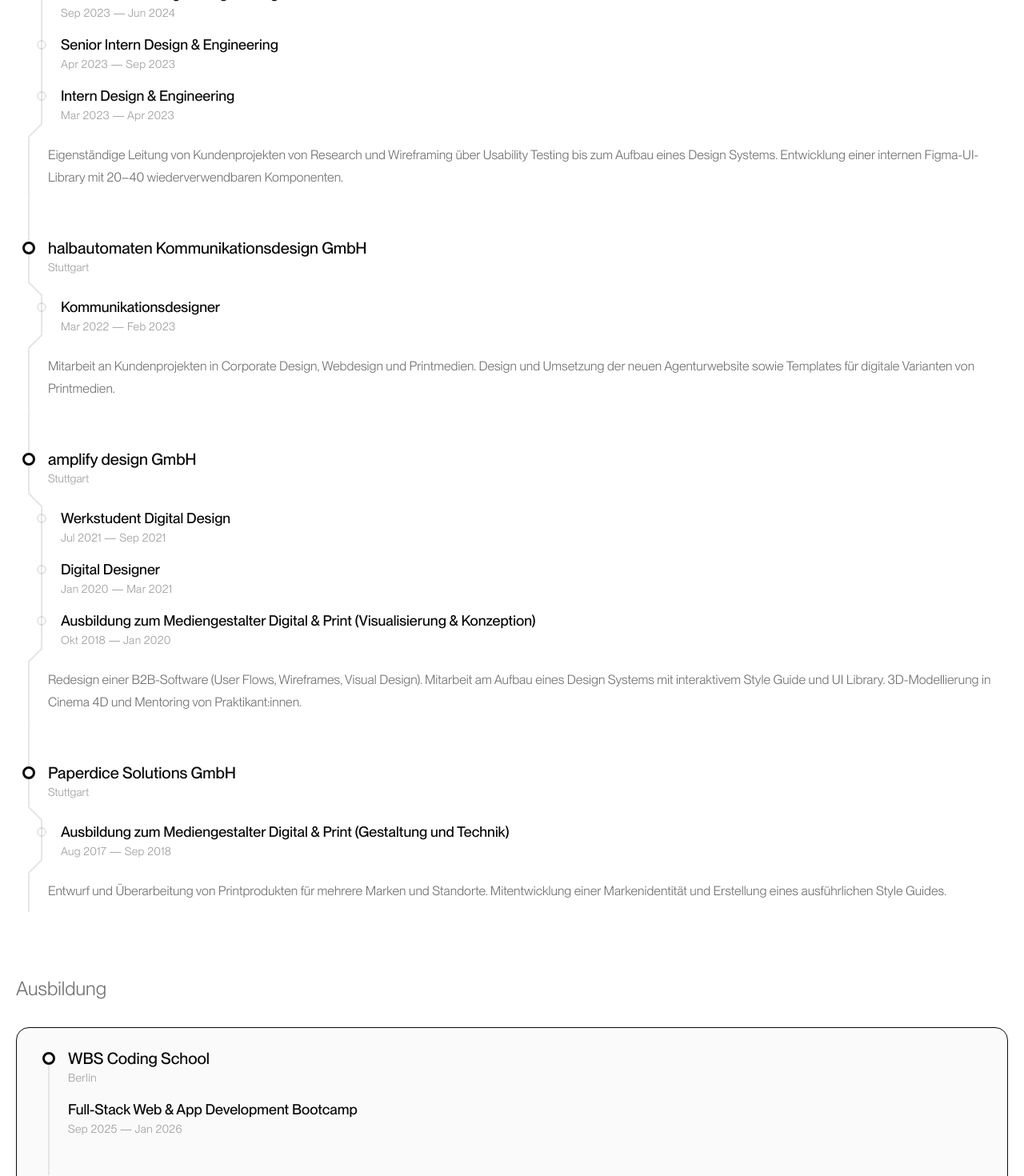
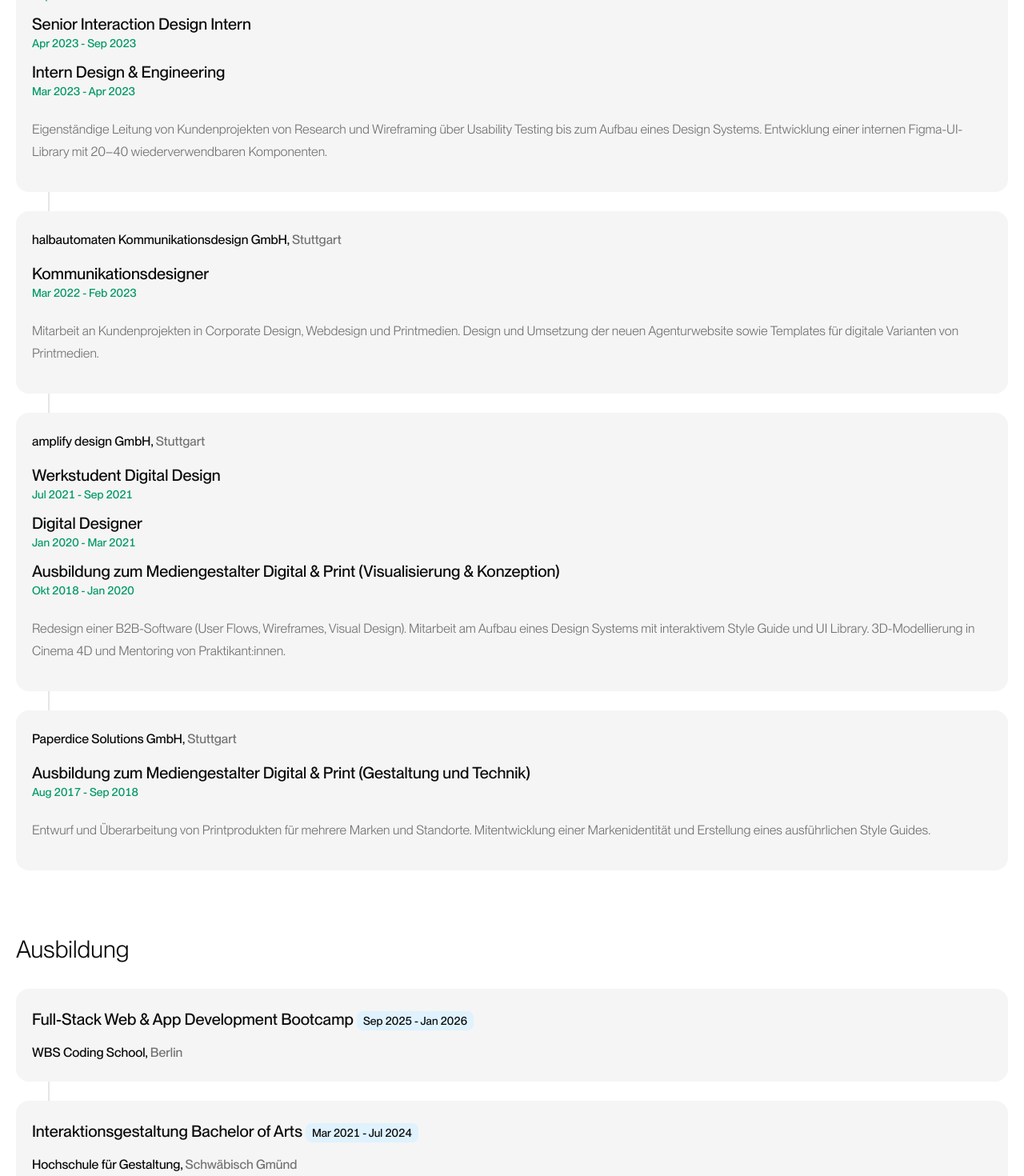
Before and after one commit to steffenaichele/portfolio, a Next.js app: page /cv in a window 1280 px wide. Shown: the part 940-2410 px from the top of the page at 80% size. Built offline with nearby package versions, Linux system fonts and the light colour scheme; what @toolwind/corner-shape would draw is missing.

Commit message:
feat: refactor CV components for improved structure and styling

```diff
--- a/src/app/components/CVEducationItem.tsx
+++ b/src/app/components/CVEducationItem.tsx
@@ -2,52 +2,43 @@ import type { CVEntry } from "../data/cv_de";
 
 interface CVEducationItemProps {
 	entry: CVEntry;
-	isFirst?: boolean;
+	isLast?: boolean;
 }
 
-export function CVEducationItem({ entry, isFirst = false }: CVEducationItemProps) {
+export function CVEducationItem({
+	entry,
+	isLast = false,
+}: CVEducationItemProps) {
 	const indicatorColor = "var(--color-cvindicator-bg-edu)";
 	const role = entry.roles[0]; // Education entries have single role
 
-	const lineClasses = isFirst
-		? "relative w-8 flex-none flex justify-center before:absolute before:content-[''] before:w-0.5 before:h-[calc(100%-16px)] before:rounded-[1px] before:bg-[var(--color-cvindicator-line)] before:bottom-0 before:left-[50%] before:-translate-x-1/2"
-		: "relative w-8 flex-none flex justify-center before:absolute before:content-[''] before:w-0.5 before:h-full before:rounded-[1px] before:bg-[var(--color-cvindicator-line)] before:top-[50%] before:left-[50%] before:-translate-x-1/2 before:-translate-y-1/2";
+	const lineClasses = isLast ? "hidden" : "visible";
 
 	return (
-		<li className="bg-[var(--color-surface-bg)] stroke-[var(--color-surface-stroke)] border rounded-[var(--radius-surface)] p-6 relative">
-			<div className="flex gap-2">
-				<div className={lineClasses}>
-					<span
-						className="flex-none w-4 h-4 mt-1.5 rounded-full border-3 bg-[var(--color-cvindicator-bg-main)] z-[5]"
-						style={{
-							borderColor: indicatorColor,
-						}}></span>
-				</div>
-				<div className="flex flex-col gap-4 mb-12">
-					<div className="">
+		<li>
+			<div className="bg-[var(--color-surface-bg)] rounded-[var(--radius-surface)] flex flex-col gap-4 px-5 py-6">
 				<h2 className="text-xl font-medium text-[var(--color-text-primary)]">
-							{entry.organization}
+					<span className="mr-1 text-pretty">{role.title}</span>
+					<span className="px-2 py-1 text-sm font-medium text-nowrap tabular-nums text-[var(--color-text-primary)] bg-sky-100 rounded-[var(--radius-squircle-sm)] corner-squircle">
+						{role.startMonth} {role.startYear} {" - "}
+						{role.endMonth} {role.endYear}
+					</span>
 				</h2>
-						<p className="text-sm tracking-wide text-[var(--color-text-tertiary)]">
+
+				<h3 className="text-md font-medium text-[var(--color-text-primary)]">
+					{entry.organization},{" "}
+					<span className=" text-[var(--color-text-secondary)]">
 						{entry.location}
-						</p>
-					</div>
-					<div>
-						<h3 className="text-lg font-medium text-[var(--color-text-primary)]">
-							{role.title}
+					</span>
 				</h3>
-						<div className="text-sm tracking-wide text-[var(--color-text-tertiary)]">
-							{role.startMonth} {role.startYear} {" — "}
-							{role.endMonth} {role.endYear}
-						</div>
-					</div>
+
 				{entry.descriptionShort && (
 					<p className="text-base leading-7 text-[var(--color-text-secondary)] pt-2 pb-1 mb-2">
 						{entry.descriptionShort}
 					</p>
 				)}
 			</div>
-			</div>
+			<div className={`w-0.5 h-6 ml-10 bg-[var(--color-cvindicator-line)] ${lineClasses}`}></div>
 		</li>
 	);
 }
--- a/src/app/components/CVExperienceItem.tsx
+++ b/src/app/components/CVExperienceItem.tsx
@@ -2,105 +2,48 @@ import type { CVEntry } from "../data/cv_de";
 
 interface CVExperienceItemProps {
 	entry: CVEntry;
-	isFirst?: boolean;
 	isLast?: boolean;
 }
 
-export function CVExperienceItem({ entry, isFirst = false, isLast = false }: CVExperienceItemProps) {
-	const indicatorColor = "var(--color-cvindicator-bg-exp)";
-
-	const lineClasses = isFirst
-		? "relative w-8 flex-none flex justify-center before:absolute before:content-[''] before:w-0.5 before:h-[calc(100%-16px)] before:rounded-[1px] before:bg-[var(--color-cvindicator-line)] before:bottom-0 before:left-[50%] before:-translate-x-1/2"
-		: "relative w-8 flex-none flex justify-center before:absolute before:content-[''] before:w-0.5 before:h-full before:rounded-[1px] before:bg-[var(--color-cvindicator-line)] before:top-[50%] before:left-[50%] before:-translate-x-1/2 before:-translate-y-1/2";
+export function CVExperienceItem({
+	entry,
+	isLast = false,
+}: CVExperienceItemProps) {
+	const lineClasses = isLast ? "hidden" : "visible";
 
 	return (
 		<li>
-			<div className="flex gap-2">
-				<div className={lineClasses}>
-					<span
-						className="flex-none w-4 h-4 mt-1.5 rounded-full border-3 bg-[var(--color-cvindicator-bg-main)] z-[5]"
-						style={{
-							borderColor: indicatorColor,
-						}}></span>
+			<div className="bg-[var(--color-surface-bg)] rounded-[var(--radius-surface)] flex flex-col gap-4 px-5 py-6">
+				<h3 className="text-md font-medium text-[var(--color-text-primary)]">
+					{entry.organization},{" "}
+					<span className=" text-[var(--color-text-secondary)]">
+						{entry.location}
+					</span>
+				</h3>
+
+				<div className="flex flex-col gap-3">
+					{entry.roles.map((role) => (
+						<h2
+							key={`${role.title}-${role.startYear}-${role.startMonth}`}
+							className="text-xl font-medium text-[var(--color-text-primary)]">
+							{role.title}
+
+							<p className="text-sm font-medium text-nowrap tabular-nums text-emerald-600">
+								{role.startMonth} {role.startYear} {" - "}
+								{role.endMonth} {role.endYear}
+							</p>
+						</h2>
+					))}
 				</div>
-				<div className="flex flex-col mb-2">
-					<h2 className="text-xl font-medium text-[var(--color-text-primary)]">
-						{entry.organization}
-					</h2>
-					<p className="text-sm text-[var(--color-text-tertiary)]">
-						{entry.location}
+
+				{entry.descriptionShort && (
+					<p className="text-base leading-7 text-[var(--color-text-secondary)] pt-2 pb-1 mb-2">
+						{entry.descriptionShort}
 					</p>
-				</div>
+				)}
 			</div>
-			<div className="h-[18px] pl-[15px] relative before:absolute before:content-[''] before:w-0.5 before:h-0.5 before:bg-[var(--color-cvindicator-line)] before:top-0 before:left-[15px] before:rounded-bl-sm after:absolute after:content-[''] after:w-0.5 after:h-0.5 after:bg-[var(--color-cvindicator-line)] after:bottom-0 after:left-[31px] after:rounded-tr-sm">
-				<svg
-					className="w-[18px] h-full"
-					viewBox="0 0 18 18"
-					preserveAspectRatio="none">
-					<line
-						x1="1"
-						y1="1"
-						x2="17"
-						y2="17"
-						stroke="var(--color-cvindicator-line)"
-						strokeWidth="2"
-						strokeLinecap="round"
-					/>
-				</svg>
-			</div>
-			<div className="flex ml-8 gap-1 relative before:absolute before:content-[''] before:w-0.5 before:h-full before:rounded-[1px] before:bg-[var(--color-cvindicator-line)] before:top-[50%] before:left-0 before:-translate-x-1/2 before:-translate-y-1/2">
-				<div className="flex flex-col gap-4">
-					{entry.roles.map((role) => {
-						return (
-							<div
-								className="relative flex flex-col pl-6 "
-								key={`${role.title}-${role.startYear}-${role.startMonth}`}>
-								<span
-									className="absolute top-2 -left-1.5 flex-none w-3 h-3 border-2 border-[var(--color-cvindicator-border)] rounded-full z-[5]"
-									style={{
-										backgroundColor: indicatorColor,
-									}}></span>
-								<h3 className="text-lg font-medium text-[var(--color-text-primary)]">
-									{role.title}
-								</h3>
-								<div className="text-sm tracking-wide text-[var(--color-text-tertiary)]">
-									{role.startMonth} {role.startYear} {" — "}
-									{role.endMonth} {role.endYear}
-								</div>
-							</div>
-						);
-					})}
-				</div>
-			</div>
-			<div className="h-[18px] pl-[15px] relative before:absolute before:content-[''] before:w-0.5 before:h-0.5 before:bg-[var(--color-cvindicator-line)] before:top-0 before:left-[31px] before:rounded-br-sm after:absolute after:content-[''] after:w-0.5 after:h-0.5 after:bg-[var(--color-cvindicator-line)] after:bottom-0 after:left-[15px] after:rounded-tl-sm">
-				<svg
-					className="w-[18px] h-full"
-					viewBox="0 0 18 18"
-					preserveAspectRatio="none">
-					<line
-						x1="1"
-						y1="17"
-						x2="17"
-						y2="1"
-						stroke="var(--color-cvindicator-line)"
-						strokeWidth="2"
-						strokeLinecap="round"
-					/>
-				</svg>
-			</div>
-			<div className="flex gap-2">
-				<div className="relative w-8 flex-none flex justify-center before:absolute before:content-[''] before:w-0.5 before:h-full before:rounded-[1px] before:bg-[var(--color-cvindicator-line)] before:top-[50%] before:left-[50%] before:-translate-x-1/2 before:-translate-y-1/2"></div>
-				<div className="flex flex-col pt-2 pb-1 mb-2">
-					{entry.descriptionShort && (
-						<p className="text-base leading-7 text-[var(--color-text-secondary)] ">
-							{entry.descriptionShort}
-						</p>
-					)}
-				</div>
-			</div>
-			{!isLast && (
-				<div className="relative w-full h-12 before:absolute before:content-[''] before:w-0.5 before:h-full before:rounded-[1px] before:bg-[var(--color-cvindicator-line)] before:top-[50%] before:left-4 before:-translate-x-1/2 before:-translate-y-1/2"></div>
-			)}
+			<div
+				className={`w-0.5 h-6 ml-10 bg-[var(--color-cvindicator-line)] ${lineClasses}`}></div>
 		</li>
 	);
 }
--- a/src/app/cv/page.tsx
+++ b/src/app/cv/page.tsx
@@ -28,7 +28,7 @@ export default function CVPage() {
 			<section aria-labelledby="experience-heading">
 				<h2
 					id="experience-heading"
-					className="text-3xl mb-8 text-[var(--color-text-secondary)]">
+					className="text-3xl mb-8 text-[var(--color-text-priamry)]">
 					Erfahrung
 				</h2>
 				<ul>
@@ -36,7 +36,6 @@ export default function CVPage() {
 						<CVExperienceItem
 							key={entry.organization}
 							entry={entry}
-							isFirst={index === 0}
 							isLast={index === experience.length - 1}
 						/>
 					))}
@@ -46,7 +45,7 @@ export default function CVPage() {
 			<section aria-labelledby="education-heading">
 				<h2
 					id="education-heading"
-					className="text-2xl mb-8 text-[var(--color-text-secondary)]">
+					className="text-3xl mb-8 text-[var(--color-text-primary)]">
 					Ausbildung
 				</h2>
 				<ul>
@@ -54,7 +53,7 @@ export default function CVPage() {
 						<CVEducationItem
 							key={entry.organization}
 							entry={entry}
-							isFirst={index === 0}
+							isLast={index === education.length - 1}
 						/>
 					))}
 				</ul>
@@ -63,7 +62,7 @@ export default function CVPage() {
 			<section aria-labelledby="skills-heading">
 				<h2
 					id="skills-heading"
-					className="text-2xl mb-8 text-[var(--color-text-secondary)]">
+					className="text-3xl mb-8 text-[var(--color-text-primary)]">
 					Skills
 				</h2>
 				<div className="flex flex-wrap gap-2">
--- a/src/app/data/cv_de.ts
+++ b/src/app/data/cv_de.ts
@@ -94,7 +94,7 @@ export const experience: CVEntry[] = [
 				endYear: 2024,
 			},
 			{
-				title: "Senior Intern Design & Engineering",
+				title: "Senior Interaction Design Intern",
 				startMonth: "Apr",
 				startYear: 2023,
 				endMonth: "Sep",
--- a/src/app/styles/globals.css
+++ b/src/app/styles/globals.css
@@ -42,8 +42,8 @@
 	--color-bg: var(--color-black);
 	--color-main: var(--color-white);
 
-	--color-surface-bg: var(--color-neutral-50);
-	--color-surface-stroke: var(--color-white);
+	--color-surface-bg: var(--color-neutral-100);
+	--color-surface-stroke: color-mix(in oklab, var(--color-white) 10%, transparent);
 
 	--color-text-primary: var(--color-neutral-950);
 	--color-text-secondary: var(--color-neutral-500);
@@ -78,6 +78,9 @@
 	--color-cvindicator-bg-main: var(--color-main);
 	--color-cvindicator-border: color-mix(in oklab, var(--color-black) 10%, transparent);
 	--color-cvindicator-line: var(--color-neutral-200);
+
+	--color-text-cvitem-exp: var(--color-emerald-600);
+	--color-text-cvitem-edu: var(--color-sky-700);
 
 	--color-footer-bg: var(--color-bg);
 	--color-footer-text-primary: var(--color-neutral-100);
```
Also changed, not shown: src/app/components/CVSection.tsx (+6 -6 lines). Lines whose indentation alone changed are shown as unchanged.
